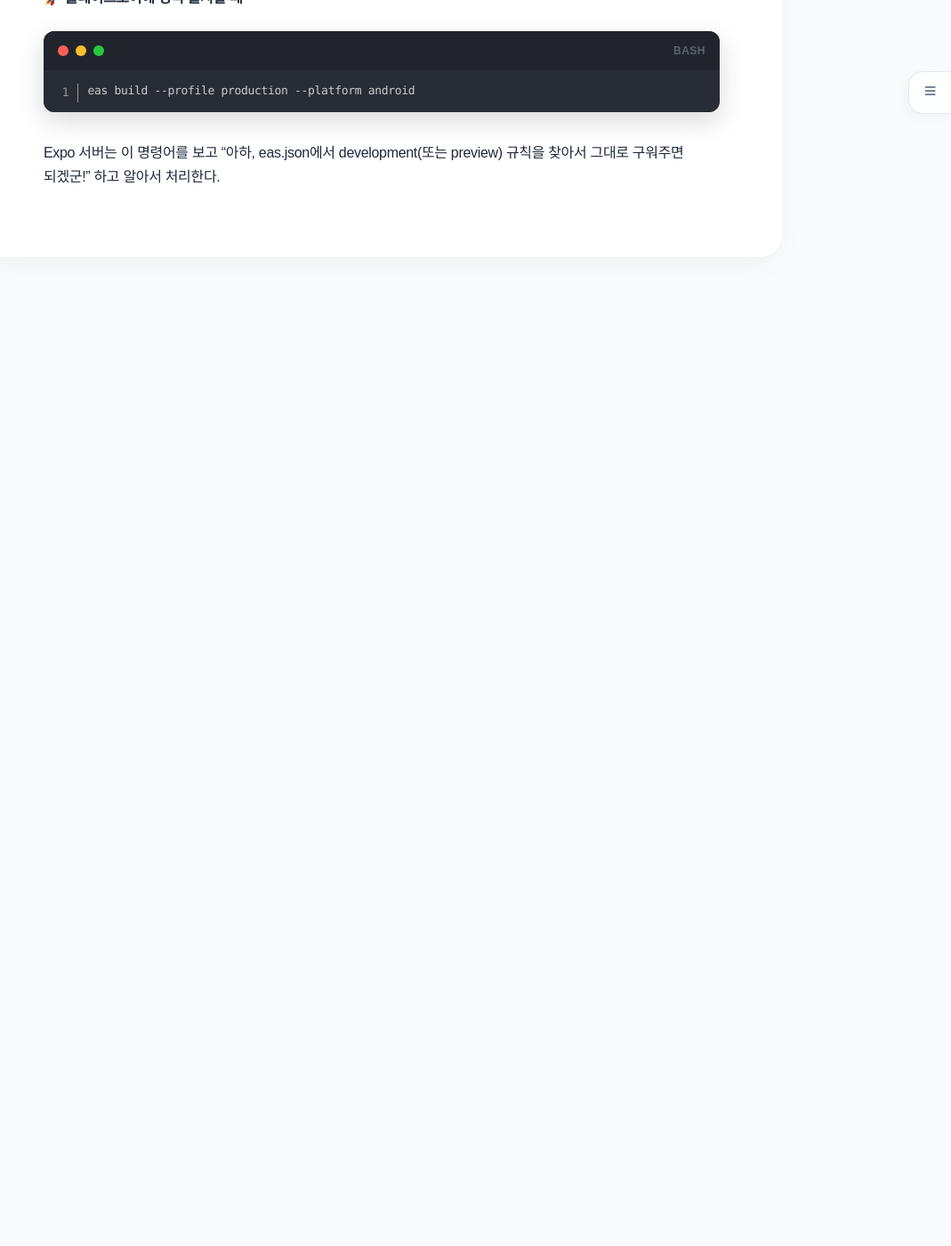
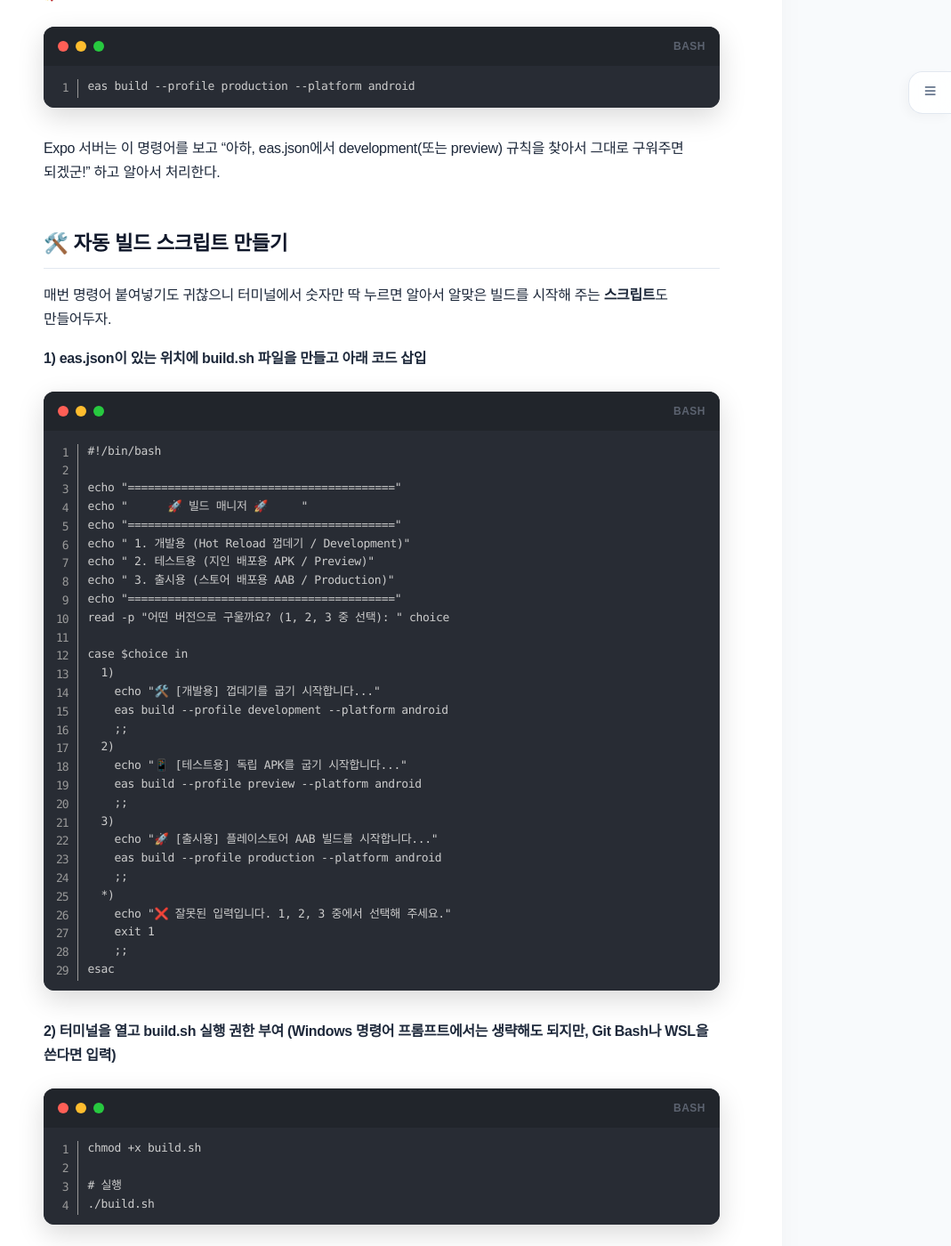
Before and after one commit to KNOUAC/story, a Jekyll site: the page built from docs/eas/01_define_build_profiles_in_eas.json.md, in a window 1280 px wide and 1400 px high, scrolled down 1520 px. Shown: the whole window at 89% size, without its empty margins (211-1280 px from the left). Built offline with Jekyll 4.4.1, drawn with Linux system fonts in a browser that asks for light colours; nearby versions of some CDN libraries; some web fonts are replaced; before the commit the page ends 1889 px from its top, so only the background shows below that.

Commit message:
docs: update docs

````diff
--- a/docs/eas/01_define_build_profiles_in_eas.json.md
+++ b/docs/eas/01_define_build_profiles_in_eas.json.md
@@ -37,17 +37,62 @@ title: "[Expo Application Services] eas.json 빌드 프로필 정의"
 ## **필요할 때 명령어만 골라서 굽기**
 파일을 위처럼 한 번만 셋팅해 두면, 앞으로 터미널에서 --profile 뒤에 이름만 바꿔서 명령을 내리면 된다.
 
-#### **👨‍💻 내 폰에서 핫 리로드로 개발할 때**
+**👨‍💻 내 폰에서 핫 리로드로 개발할 때**
 ```bash
 eas build --profile development --platform android
 ```
-#### **👯‍♂️ 친구들에게 테스트용으로 뿌릴 때**
+**👯‍♂️ 친구들에게 테스트용으로 뿌릴 때**
 ```bash
 eas build --profile preview --platform android
 ```
-#### **🚀 플레이스토어에 정식 출시할 때**
+**🚀 플레이스토어에 정식 출시할 때**
 ```bash
 eas build --profile production --platform android
 ```
 
 Expo 서버는 이 명령어를 보고 "아하, eas.json에서 development(또는 preview) 규칙을 찾아서 그대로 구워주면 되겠군!" 하고 알아서 처리한다.
+
+
+## **🛠️ 자동 빌드 스크립트 만들기**
+매번 명령어 붙여넣기도 귀찮으니 터미널에서 숫자만 딱 누르면 알아서 알맞은 빌드를 시작해 주는 **스크립트**도 만들어두자.
+
+**1) eas.json이 있는 위치에 build.sh 파일을 만들고 아래 코드 삽입**
+```bash
+#!/bin/bash
+
+echo "========================================"
+echo "      🚀 빌드 매니저 🚀     "
+echo "========================================"
+echo " 1. 개발용 (Hot Reload 껍데기 / Development)"
+echo " 2. 테스트용 (지인 배포용 APK / Preview)"
+echo " 3. 출시용 (스토어 배포용 AAB / Production)"
+echo "========================================"
+read -p "어떤 버전으로 구울까요? (1, 2, 3 중 선택): " choice
+
+case $choice in
+  1)
+    echo "🛠️ [개발용] 껍데기를 굽기 시작합니다..."
+    eas build --profile development --platform android
+    ;;
+  2)
+    echo "📱 [테스트용] 독립 APK를 굽기 시작합니다..."
+    eas build --profile preview --platform android
+    ;;
+  3)
+    echo "🚀 [출시용] 플레이스토어 AAB 빌드를 시작합니다..."
+    eas build --profile production --platform android
+    ;;
+  *)
+    echo "❌ 잘못된 입력입니다. 1, 2, 3 중에서 선택해 주세요."
+    exit 1
+    ;;
+esac
+```
+
+**2) 터미널을 열고 build.sh 실행 권한 부여 (Windows 명령어 프롬프트에서는 생략해도 되지만, Git Bash나 WSL을 쓴다면 입력)**
+```bash
+chmod +x build.sh
+
+# 실행
+./build.sh
+```
````
